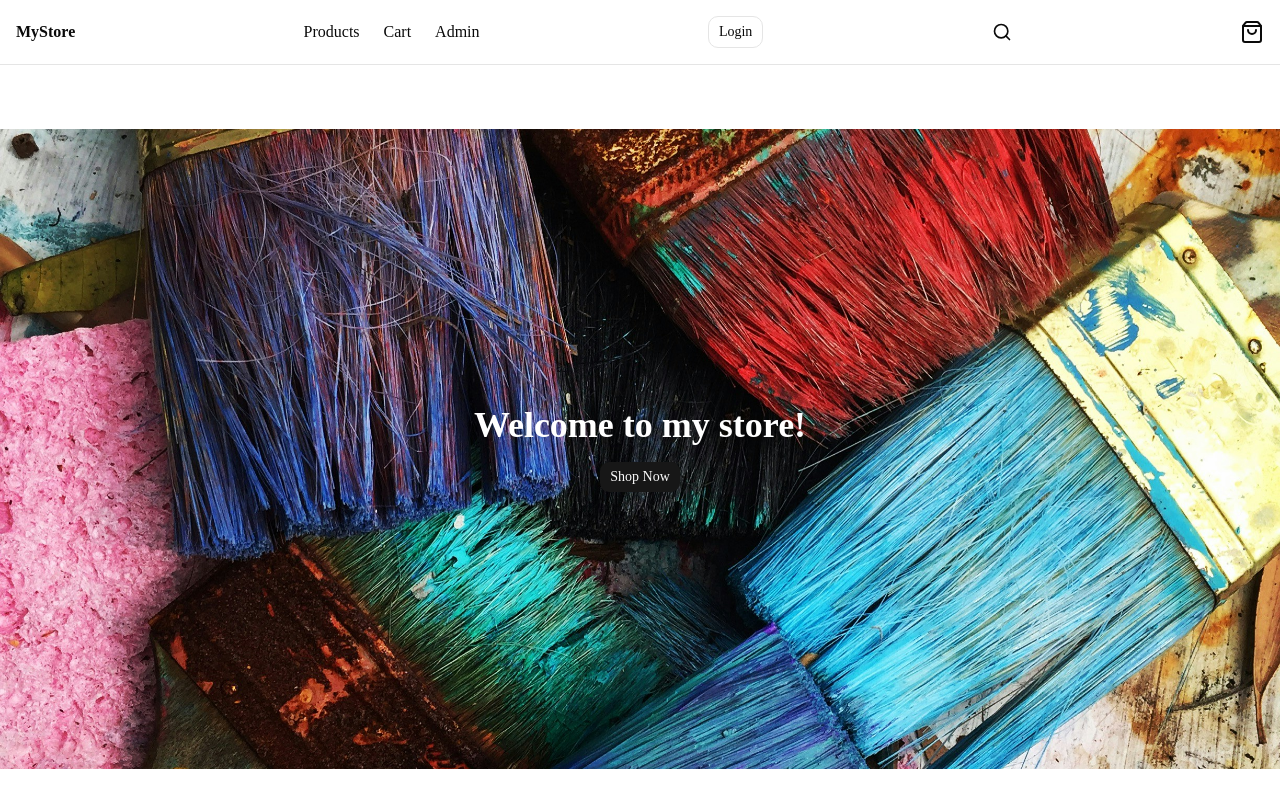
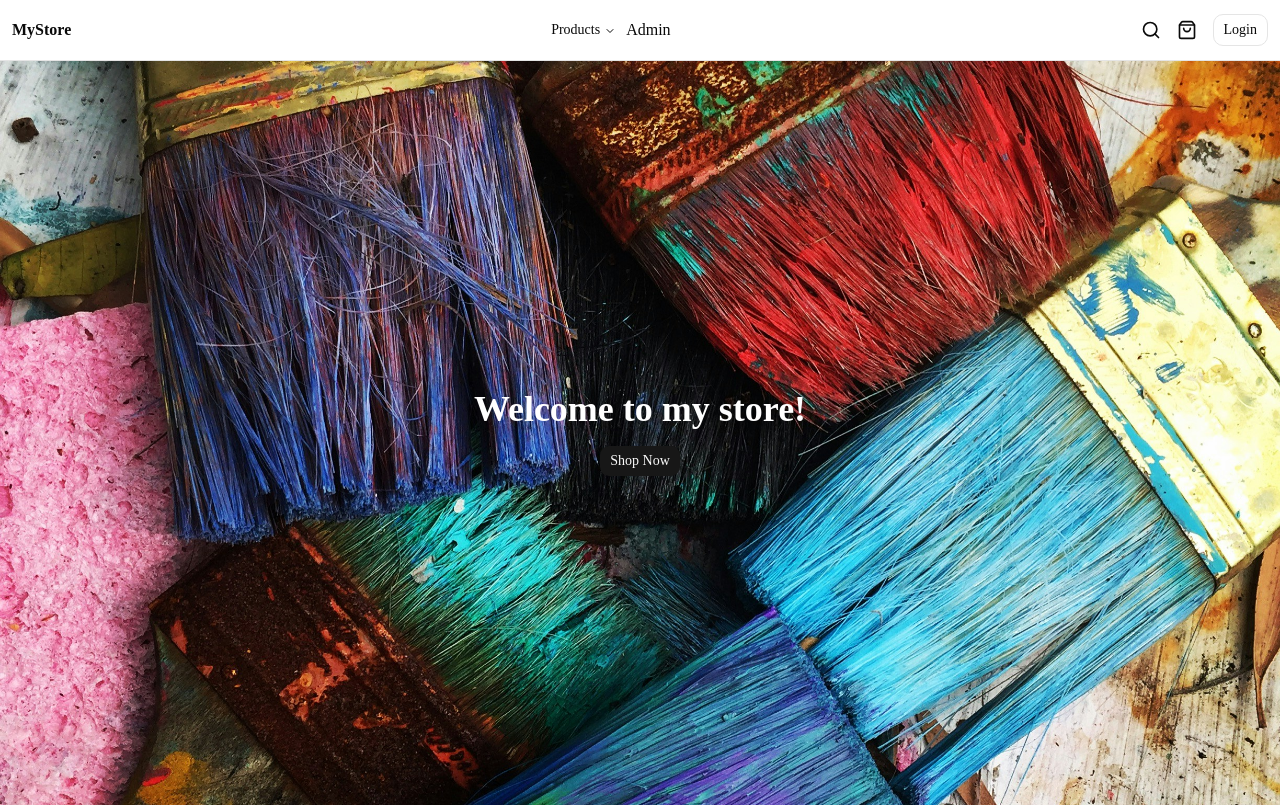
Before and after one commit to ilonagog/skstudio-frontend, a Next.js app: page / in a window 1280 px wide. Built offline with nearby package versions, Linux system fonts and the light colour scheme.

Commit message:
add pages for filtering products from navbar

```diff
--- a/app/components/Navbar.tsx
+++ b/app/components/Navbar.tsx
@@ -3,18 +3,65 @@
 import Link from "next/link";
 import {Button} from "@/components/ui/button";
 import {Search, ShoppingBag} from "lucide-react";
+import {useRouter} from "next/navigation";
 
-import {NavigationMenu, NavigationMenuItem,} from "@/components/ui/navigation-menu";
 
+
+import {
+    NavigationMenu,
+    NavigationMenuContent,
+    NavigationMenuItem,
+    NavigationMenuList,
+    NavigationMenuTrigger,
+} from "@/components/ui/navigation-menu";
+const produstList =[
+    {title: "Christams Toys", href: "/products/toys"},
+    {title: "Painting", href: "/products/painting"},
+];
 export default function Navbar() {
     const user = {admin: true };
+    const router = useRouter();
+    // const [openProduct, setOpenProduct] = useState(false)
 
+    // const onClick = ()=>{
+    //     setOpenProduct(true);
+    // }
     return (
-        <nav className="flex items-center justify-between p-4 border-b">
+        <nav className="flex items-center justify-between p-3 border-b">
             <Link href="/" className="font-bold text-x1">
                 MyStore
             </Link>
-            <div className="flex gap-6">
+            <NavigationMenu>
+                <NavigationMenuList>
+                    <NavigationMenuItem>
+                        <NavigationMenuTrigger onClick={()=>router.push("/products")}>Products
+                        </NavigationMenuTrigger>
+                <NavigationMenuContent>
+                     <ul className="p-4 flex flex-col gap-2 w-48">
+                        {produstList.map((product) =>(
+                            <li key={product.title}>
+                                <Link  href={product.href}>
+                                    {product.title}
+                                </Link>
+                            </li>
+                        ))}
+                    </ul>
+                </NavigationMenuContent>
+                </NavigationMenuItem>
+                {user?.admin &&(
+                    <NavigationMenuItem>
+                        <Link href="/admin">Admin</Link>
+                    </NavigationMenuItem>
+                )}
+            </NavigationMenuList>
+        </NavigationMenu>
+        <div className="flex items-center gap-4">
+            <Search className="w-5 h-5 cursor-pointer"/>
+            <ShoppingBag className="w-5 h-5 cursor-pointer"/>
+            <Button variant="outline">Login</Button>
+        </div>
+
+            {/* <div className="flex gap-6">
                 <Link href="/products">Products</Link>
                 <Link href="/cart">Cart</Link>
                 {user?.admin &&(
@@ -26,12 +73,8 @@ export default function Navbar() {
             </div>
             <div>
                 <Search className="w-5 h-5" />
-            </div>
-            <div>
-                <ShoppingBag/>
-            </div>
+            </div> */}
         </nav>
     )
 
-
 }
--- a/app/page.tsx
+++ b/app/page.tsx
@@ -2,8 +2,8 @@ import {Button} from "@/components/ui/button";
 
 export default function Home() {
   return (
-      <main className="pt-16">
-        <div className="relative w-full h-[80vh]">
+      <main >
+        <div className="relative w-full h-[93vh]">
           <img
           src="/home.jpg"
           alt="home"
```
